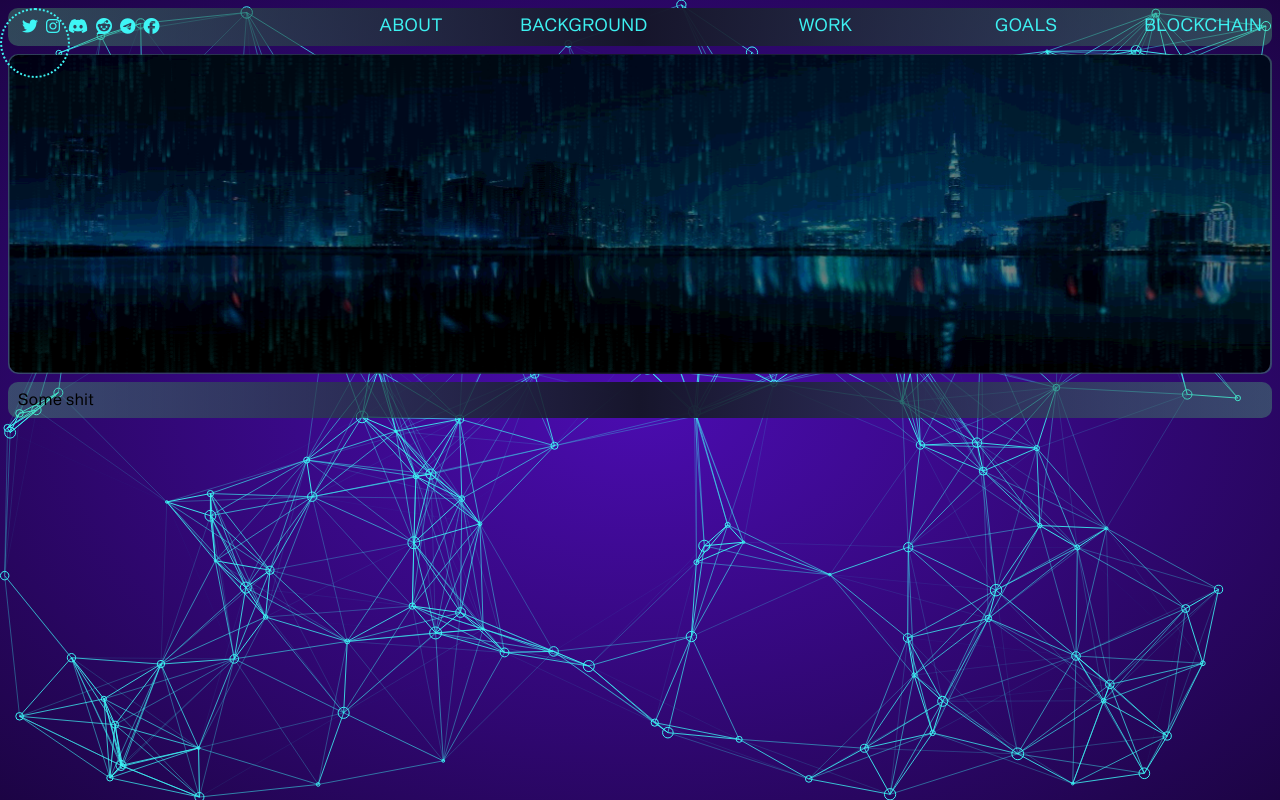
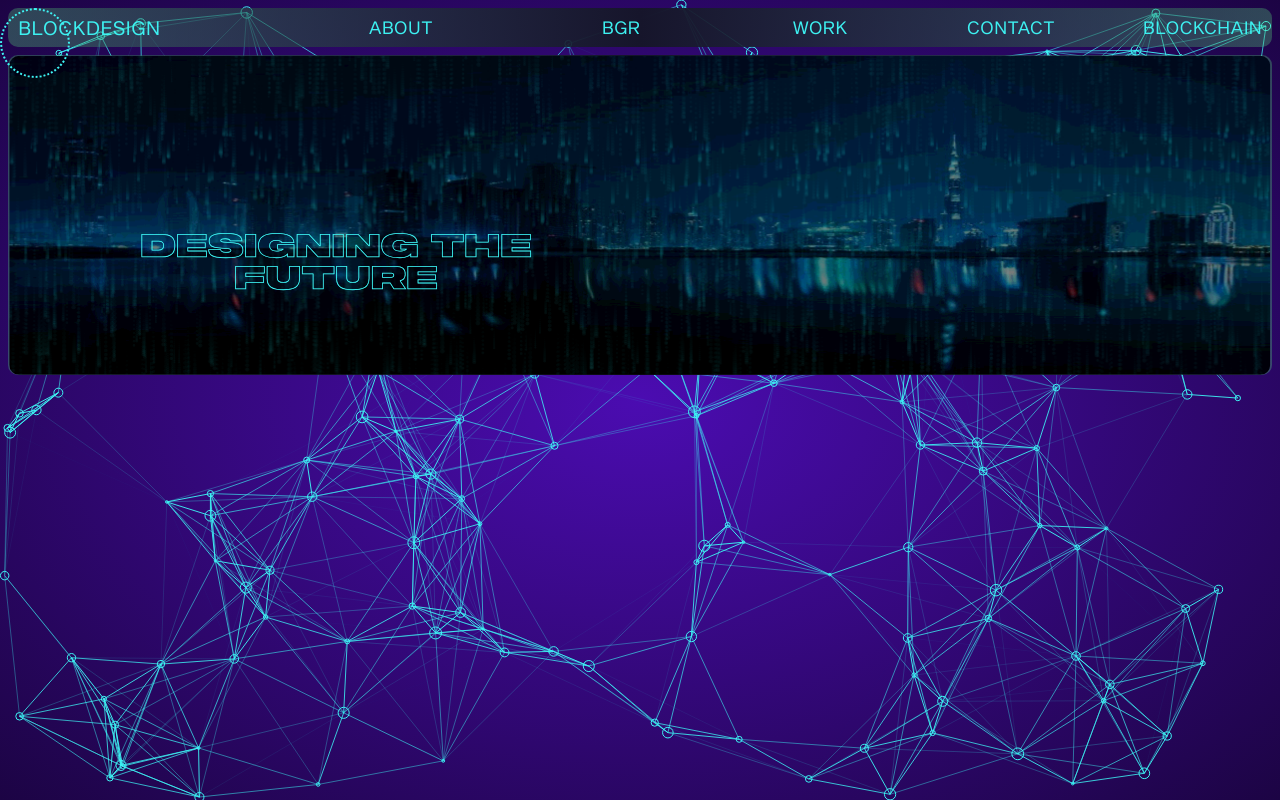
Before and after one commit to mort108v/portfolio, a React (Vite) app: page / in a window 1280 px wide. Built offline with nearby package versions, Linux system fonts and the light colour scheme.

Commit message:
Some SCSS fixed and menu ordered

```diff
--- a/scss/_menu.scss
+++ b/scss/_menu.scss
@@ -3,6 +3,9 @@
     justify-content: right;
     vertical-align: center;
     margin-top: .4rem;
+    &.deskview {
+        position: absolute;
+    }
 }
 
 .menu-btn {
@@ -134,22 +137,23 @@
 }
 
 .desk-nav {
-    position: relative;
-    top: 0;
-    left: 0;
-    width: 80vw;
+    // position: relative;
+    // top: 0;
+    // left: 0;
+    // width: 100%;
     opacity: 0.98;
     visibility: hidden;
     &.open {
         visibility: visible;
     }
     & .desk-menu-nav {
+        width: 100%;
         display: grid;
-        grid-template-rows: 1fr;
-        grid-template-columns: 1fr 1fr 1fr 1fr 1fr;
+        // grid-template-rows: 1fr;
+        grid-template-columns: 1fr 1fr 1fr 1fr 1fr 1fr;
         align-items: center;
         justify-content: right;
-        text-align: end;
+        text-align: right;
         overflow: hidden;
         background: var(--background-color);
         list-style-type: none;
@@ -160,6 +164,8 @@
             transform: translateY(0);
         }
         &__item {
+            position: relative;
+            text-align: right;
             transform: translateX(100vw);
             @include transition-ease;
             &.open {
@@ -170,8 +176,6 @@
             }
         }
         &__link {
-            // text-align: center;
-            // display: inline-block;
             font-size: 1.1rem;
             text-transform: uppercase;
             padding: .2rem 0;
--- a/scss/_responsive.scss
+++ b/scss/_responsive.scss
@@ -6,14 +6,24 @@
         width: 99%;
         height: 99%;
     }
+    .App-header {
+        display: grid;
+        grid-template-columns: 3fr 1fr;
+    }
 }
 
 @include media-md {
+    .social {
+        display: none;
+    }
     #Splash {
         height: 35vh;
     }
     .burger {
         display: none;
+    }
+    .App-header {
+        display: block;
     }
 }
 
--- a/scss/main.scss
+++ b/scss/main.scss
@@ -10,14 +10,14 @@
      $background-color: #16152b;
      $text-color: #CACEFC;
      cursor: none;
-     //  width: 100vw;
-     //  height: 100vh;
+     width: 100%;
+     height: 100%;
  }
 
  body {
      background: var(--background-color);
      color: var(--text-color);
-     font-family: $shapiro-feather;
+     font-family: $shapiro-regular;
      font-weight: 400;
      line-height: 1;
  }
@@ -41,8 +41,8 @@
  h1,
  h2,
  h3 {
-     font-size: 1rem;
-     font-weight: 600;
+     font-size: 1.4rem;
+     font-weight: 400;
      color: set-header-color($headerColor);
  }
 
@@ -58,22 +58,34 @@
      margin: 0 auto;
  }
 
- h1.animatedTitle {
-     padding: 4px;
-     font-size: 6.5vw;
-     -webkit-text-stroke-width: 1px;
-     -webkit-text-stroke-color: rgb(62, 245, 245);
-     -webkit-text-fill-color: transparent;
-     /* -webkit-text-fill-color: radial-gradient(rgb(75, 12, 177), rgb(28, 4, 68)); */
-     position: relative;
-     text-align: center;
-     z-index: 1;
-     font-family: 'escape';
+ .LOGONAME {
+     // Something with transparent instead of hide!!
+     text-align: left;
+     font-size: 1.2rem;
+     font-weight: 400;
+     @include transition-ease;
  }
 
- h1.animatedTitle.fill {
-     -webkit-text-stroke-color: transparent;
-     -webkit-text-fill-color: rgb(62, 245, 245);
+ h1.animatedTitle {
+     z-index: 3000;
+     position: absolute;
+     top: 11vh;
+     left: 5vw;
+     padding: 4px;
+     font-size: 4rem;
+     -webkit-text-stroke-width: 1px;
+     -webkit-text-stroke-color: set-text-color($primaryColor);
+     //  -webkit-text-fill-color: transparent;
+     -webkit-text-fill-color: radial-gradient(rgb(75, 12, 177), rgb(28, 4, 68));
+     text-align: center;
+     font-family: 'shapiro97air';
+     z-index: 3000;
+     &.fill {
+         //  content: 'BLOCKDESIGN';
+         //  position: relative;
+         -webkit-text-stroke-color: transparent;
+         -webkit-text-fill-color: set-text-color($primaryColor);
+     }
  }
 
  .App-header {
@@ -83,8 +95,6 @@
      padding: 10px;
      vertical-align: center;
      margin: .5rem;
-     display: grid;
-     grid-template-columns: 1fr 1fr;
      column-gap: 5px;
      color: var(--text-color);
      background: linear-gradient( to right, rgba($headerColor, 0.3), rgba($primaryColor, 1), rgba($headerColor, 0.3));
--- a/src/App.jsx
+++ b/src/App.jsx
@@ -8,14 +8,16 @@ import CustomCursor from "./components/CustomCursor";
 import Nav from "./components/Nav";
 import DeskNav from "./components/DeskNav";
 import About from "./components/About";
-// import AnimateIntro from "./components/AnimateIntro";
 
+import IntroText from "./components/IntroText";
 const App = () => {
   const [burgerOpen, setBurgerOpen] = useState(false);
 
   useEffect(() => {
     if (!isMobile) {
       setBurgerOpen(true);
+      // const burger = document.querySelector(".burger");
+      // burger.className.add("deskview");
     }
   }, []);
 
@@ -24,8 +26,8 @@ const App = () => {
       <CustomCursor />
       <canvas id="canvas1"></canvas>
       <header className="App-header draw">
-        {/* <AnimateIntro /> */}
-        <Social />
+        <>{isMobile ? <Social /> : <Social className="hide" />}</>
+
         {/* <ThemeChange /> */}
         <div className="burger" onClick={() => setBurgerOpen(!burgerOpen)}>
           <Burger burgerOpen={burgerOpen} />
@@ -38,10 +40,12 @@ const App = () => {
           )}
         </>
       </header>
+
       <section id="Splash" className="draw">
         <canvas id="pixelEffect"></canvas>
+        <IntroText className="intro" />
       </section>
-      <section id="About">
+      <section id="About" className="about hide">
         <About />
       </section>
     </div>
--- a/src/components/About.jsx
+++ b/src/components/About.jsx
@@ -3,7 +3,19 @@ const About = () => {
 
   // 3D Image Cube
 
-  return <div className="About draw">{"Some shit"}</div>;
+  return (
+    <div className="About draw">
+      <h2>{"About BlockDesign"}</h2>
+      <div>
+        <div className="info">
+          <p>{"Info here!"}</p>
+        </div>
+        <div className="cube">
+          <p>{"Cube here!"}</p>
+        </div>
+      </div>
+    </div>
+  );
 };
 
 export default About;
--- a/src/components/AnimateIntro.jsx
+++ b/src/components/AnimateIntro.jsx
@@ -2,49 +2,58 @@ import { gsap } from "gsap";
 
 const AnimateIntro = () => {
   let typedText = document.querySelector(".animatedTitle");
-  const headerAnimation = document.querySelector(".headerText");
+  console.log(typedText);
+  let headerAnimation = document.querySelector(".headerText");
+  // let logoName = document.querySelector(".LOGONAME");
 
   let typed;
-
   let nthletter = 0;
-  let typingSpeed = 50;
+  let typingSpeed = 80;
 
   const siteAnimateTimeline = gsap.timeline({ defaults: { duration: 1 } });
 
   siteAnimateTimeline
-
     // .from('#header', { y: '-150%', ease: 'bounce' }, .5)
-
     // Fade in header
-    .from(headerAnimation, { opacity: 0, stagger: 0.5 })
+    // .from(headerAnimation, { opacity: 0, stagger: 0.5 })
     // Typewrite future text
     .from(writeTitle(), { opacity: 0, stagger: 1.5 }, 1)
     // Animate future text into LOGO - scale it down and place it
     .fromTo(
       headerAnimation,
       { x: "0", y: "0", ease: "power2.in", scale: 1 },
-      { x: "-34.5vw", y: "-6.2vw", ease: "power2.in", scale: 0.323 }
-    )
-    //
-    .fromTo(
-      ".animatedTitle",
-      { opacity: 1, rotationX: "0", innerHTML: 0 },
-      {
-        rotationX: "360",
-        innerHTML: "6p4c design",
-        flipHeaderText,
-        opacity: 0.65,
-      }
-    )
-    // Unhide Links and animate in place
-    .from(".links", { opacity: 0, stagger: 1 });
+      { x: "-25vw", y: "-5vh", ease: "power2.in", scale: 0.5 }
+    );
+  //
+  // .fromTo(
+  //   ".animatedTitle",
+  //   { opacity: 1, rotationX: "0", innerHTML: 0 },
+  //   {
+  //     rotationX: "720",
+  //     innerHTML: "BLOCKDESIGN",
+  //     // flipHeaderText,
+  //     // opacity: 0.65,
+  //   }
+  // );
+  // Unhide Links and animate in place
+  // .from(".links", { opacity: 0, stagger: 1 });
 
-  function flipHeaderText() {
-    console.log("flip me");
+  // function flipHeaderText() {
+  //   console.log("flip me");
 
-    typedText.className.add("fill");
-    headerAnimation.className.add("newStroke");
-  }
+  //   typedText.classList.add("fill");
+  //   // headerAnimation.classList.add("newStroke");
+  //   // headerAnimation += " newStroke";
+  //   // animatedTitle.addEventListener("animationend", () => {
+  //   //   headerText.classList.add("hide");
+  //   // });
+  // }
+  // setTimeout(showLogo(), 5000);
+
+  // function showLogo() {
+  //   typedText.classList.add("hide");
+  //   logoName.classList.remove("hide");
+  // }
 
   function writeTitle() {
     // Fetch txt from HTML
@@ -52,7 +61,10 @@ const AnimateIntro = () => {
     // Clear fetched text
     typedText.textContent = "";
     // Start Loop function
-    typewriterLoop(typed);
+    setTimeout(function () {
+      typewriterLoop(typed);
+    }, 1200);
+    // typewriterLoop(typed);
   }
 
   function typewriterLoop() {
@@ -66,13 +78,6 @@ const AnimateIntro = () => {
       setTimeout(typewriterLoop, typingSpeed);
     }
   }
-  return (
-    <div className="headerText">
-      <div className="logo">
-        <h1 className="animatedTitle">DESIGNING THE FUTURE</h1>
-      </div>
-    </div>
-  );
 };
 
 export default AnimateIntro;
--- a/src/components/DeskNav.jsx
+++ b/src/components/DeskNav.jsx
@@ -8,6 +8,11 @@ const DeskNav = ({ burgerOpen }) => {
   return (
     <nav className="desk-nav open">
       <ul className="desk-menu-nav open">
+        <li className="LOGONAME">
+          <a href="#!" className="LOGO">
+            {"BLOCKDESIGN"}
+          </a>
+        </li>
         <li className={className}>
           <a href="#!" className="desk-menu-nav__link about-btn">
             {"About"}
@@ -15,7 +20,7 @@ const DeskNav = ({ burgerOpen }) => {
         </li>
         <li className={className}>
           <a href="#!" className="desk-menu-nav__link background-btn">
-            {"Background"}
+            {"BGR"}
           </a>
         </li>
         <li className={className}>
@@ -24,8 +29,8 @@ const DeskNav = ({ burgerOpen }) => {
           </a>
         </li>
         <li className={className}>
-          <a href="#!" className="desk-menu-nav__link goals-btn">
-            {"Goals"}
+          <a href="#!" className="desk-menu-nav__link contact-btn">
+            {"Contact"}
           </a>
         </li>
         <li className={className}>
--- /dev/null
+++ b/src/components/IntroText.jsx
@@ -0,0 +1,18 @@
+import { useEffect } from "react";
+import AnimateIntro from "./AnimateIntro";
+const IntroText = () => {
+  useEffect(() => {
+    AnimateIntro();
+  }, []);
+  return (
+    <>
+      <div className="headerText">
+        <div className="logo">
+          <h1 className="animatedTitle">DESIGNING THE FUTURE</h1>
+        </div>
+      </div>
+    </>
+  );
+};
+
+export default IntroText;
```
